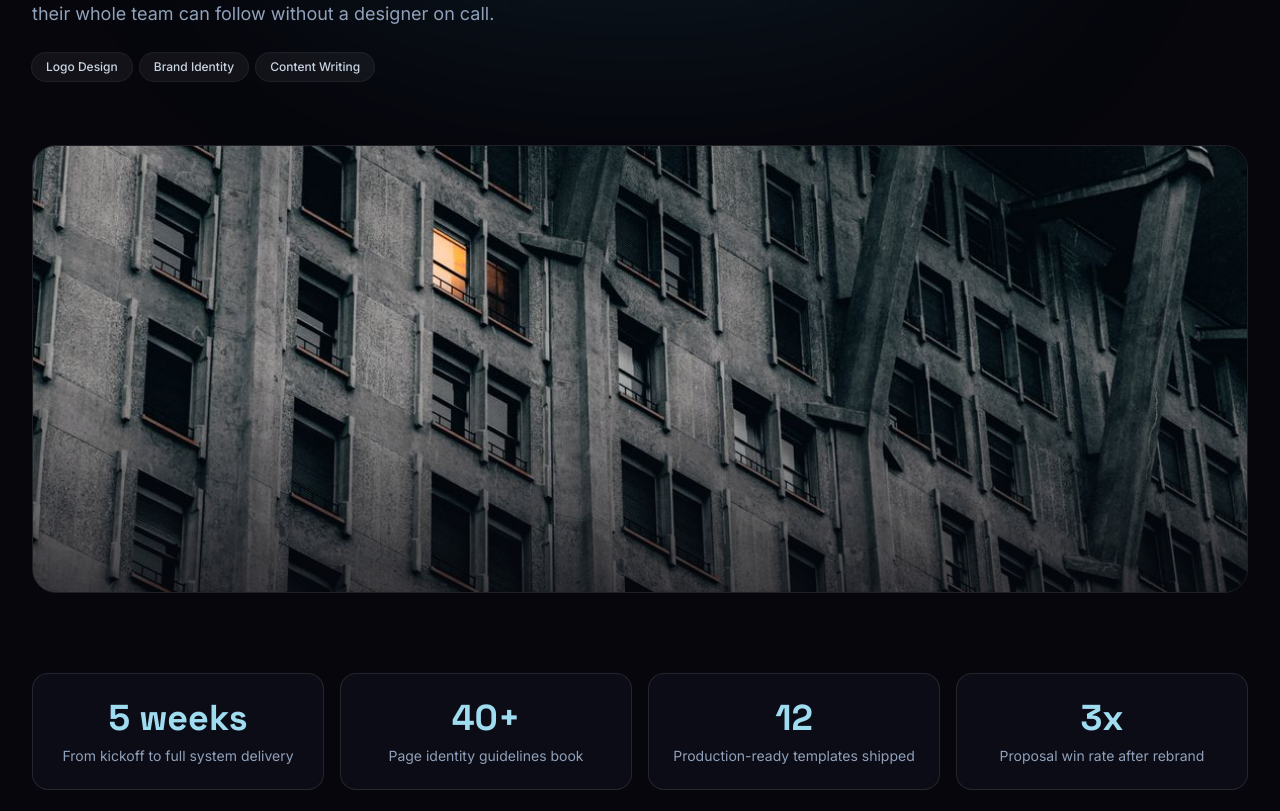
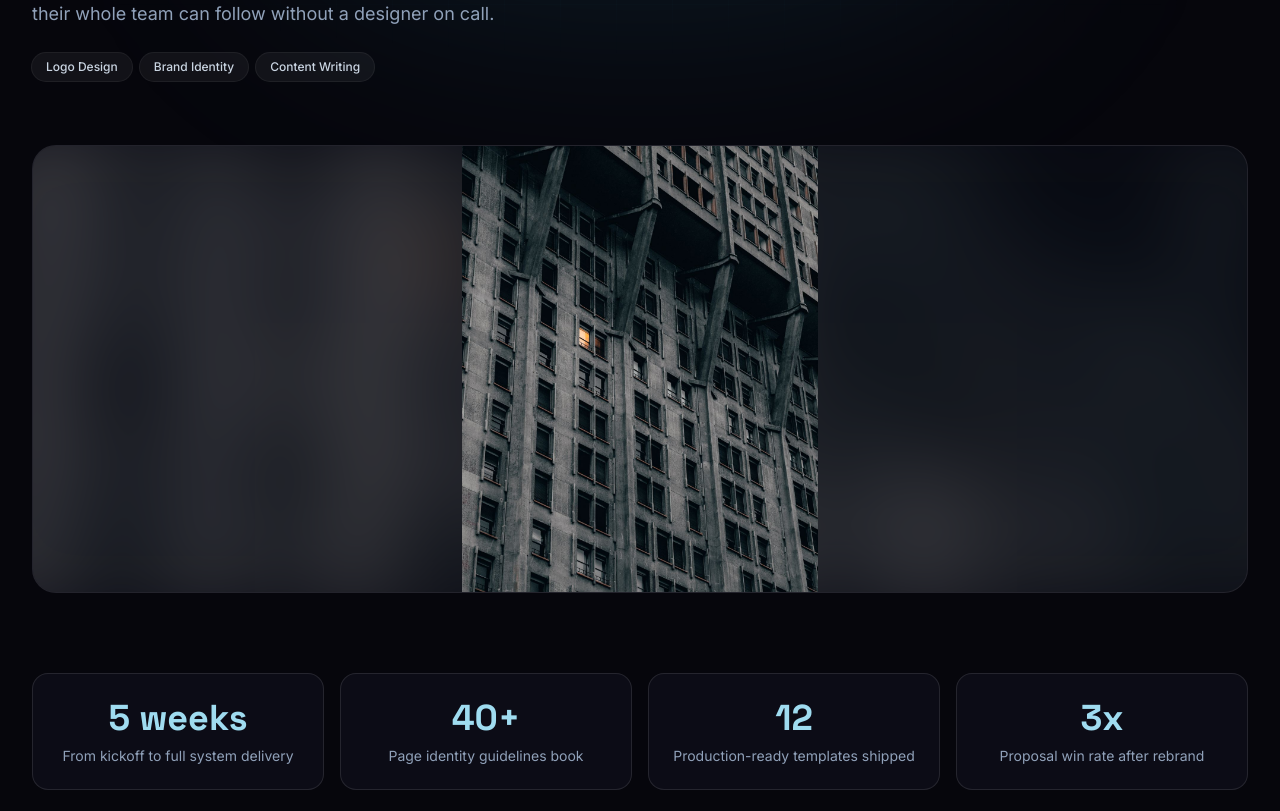
Before and after one commit to charlieboy350/nerds-tech-website, a Next.js app: page /work/atelier-north in a window 1280 px wide. Shown: the part 440-1251 px from the top of the page. Built offline with nearby package versions, Linux system fonts and the light colour scheme.

Commit message:
Case study hero: show full image with blurred backdrop (fixes portrait crops)

```diff
--- a/src/app/work/[slug]/page.tsx
+++ b/src/app/work/[slug]/page.tsx
@@ -140,19 +140,26 @@ export default async function CaseStudyPage({ params }: PageProps) {
         </div>
       </header>
 
-      {/* Hero image */}
+      {/* Hero image — full image always visible, blurred backdrop fills the banner */}
       <div className="mx-auto max-w-7xl px-5 sm:px-8">
         <Reveal>
-          <div className="relative h-64 overflow-hidden rounded-3xl border border-white/10 sm:h-96 lg:h-[28rem]">
+          <div className="relative h-64 overflow-hidden rounded-3xl border border-white/10 bg-ink-900 sm:h-96 lg:h-[28rem]">
+            <Image
+              src={project.image}
+              alt=""
+              aria-hidden="true"
+              fill
+              sizes="(max-width: 1280px) 100vw, 1280px"
+              className="scale-110 object-cover opacity-40 blur-2xl"
+            />
             <Image
               src={project.image}
               alt={`${project.client} — ${project.title}`}
               fill
               priority
               sizes="(max-width: 1280px) 100vw, 1280px"
-              className="object-cover"
+              className="object-contain"
             />
-            <div className="absolute inset-0 bg-gradient-to-t from-ink-950/60 via-transparent to-transparent" aria-hidden="true" />
           </div>
         </Reveal>
       </div>
```
